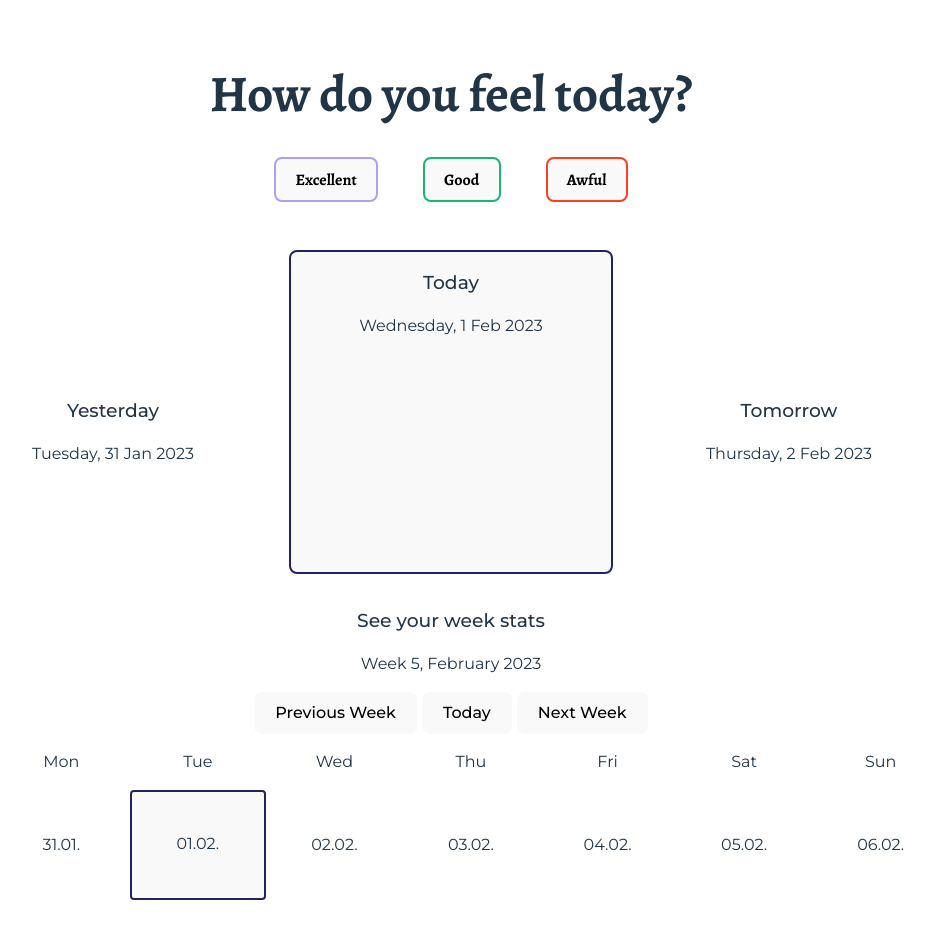
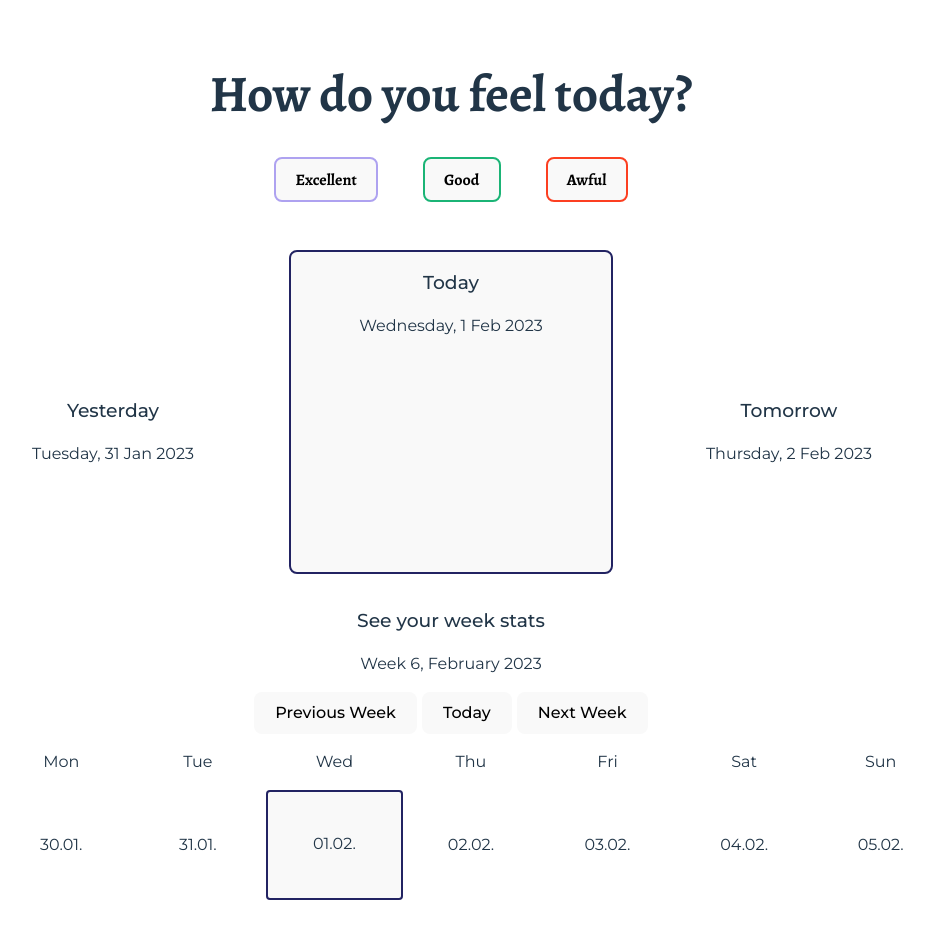
Before and after one commit to ni4yja/mood-app, a Vue app: page / in a window 1280 px wide. Shown: the top 938 px of the page, without its empty margins (189-1124 px from the left). Built offline with nearby package versions, Linux system fonts and the light colour scheme; the HTML template or start-up script is replaced by a standard one.

Commit message:
refactor calendar completely

```diff
--- a/src/components/CalendarWeek.vue
+++ b/src/components/CalendarWeek.vue
@@ -1,12 +1,17 @@
 <script setup>
 import dayjs from 'dayjs/esm/index.js'
-import weekday from 'dayjs/plugin/weekday.js'
 import utc from 'dayjs/plugin/utc.js'
+import en from 'dayjs/locale/en.js'
 import { ref, computed } from 'vue'
 import CalendarDateIndicator from './CalendarDateIndicator.vue'
 import CalendarDateSelector from './CalendarDateSelector.vue'
 import CalendarWeekdays from './CalendarWeekdays.vue'
 import CalendarWeekDayItem from './CalendarWeekDayItem.vue'
+
+dayjs.locale({
+  ...en,
+  weekStart: 1
+})
 
 let selectedDate = ref(dayjs())
 
@@ -14,76 +19,19 @@ const selectDate = (newSelectedDate) => {
   selectedDate.value = newSelectedDate
 }
 
-dayjs.extend(weekday)
 dayjs.extend(utc)
 
+const startOfWeek = computed(() => dayjs(selectedDate.value).startOf('week'))
+const weekdays = computed(() => [...Array(7)].fill(startOfWeek.value).map(
+  (day, index) => {
+    return {
+      date: day.add(index, 'day').format('YYYY-MM-DD'),
+    }
+  }
+))
+
 const today = computed(() => dayjs().utc().format('YYYY-MM-DD'))
-const calendarDay = computed(() => Number(selectedDate.value.format('DD')))
-const month = computed(() => Number(selectedDate.value.format('M')))
-const year = computed(() => Number(selectedDate.value.format('YYYY')))
 
-const currentWeekFullDays = computed(() => {
-  return [...Array(7)].map((day, index) => {
-    return {
-      date: dayjs(`${year.value}-${month.value}-${calendarDay.value + index}`).format('YYYY-MM-DD'),
-      isCurrentWeek: true
-    }
-  })
-})
-
-const getWeekday = (date) => dayjs(date).weekday()
-
-const daysBeforeSelectedDate = computed(() => {
-  const firstDayOfTheWeekDay = getWeekday(currentWeekFullDays.value[0].date)
-  const visibleNumberOfDaysFromPreviousWeek = firstDayOfTheWeekDay ? firstDayOfTheWeekDay - 1 : 6
-  const previousWeekMondayDate = dayjs(currentWeekFullDays.value[0].date)
-    .subtract(visibleNumberOfDaysFromPreviousWeek, 'days')
-    .format('YYYY-MM-DD')
-  return [...Array(visibleNumberOfDaysFromPreviousWeek)].map(
-    (day, index) => {
-      return {
-        date: dayjs(
-          `${dayjs(previousWeekMondayDate).add(index + 1, 'days')}`
-        ).utc().format('YYYY-MM-DD')
-      }
-    }
-  )
-})
-
-const daysAfterSelectedDate = computed(() => {
-  const currentWeek = dayjs(`${year.value}-${month.value}-${calendarDay.value}`)
-  const currentWeekMonth = currentWeek.format('MM')
-  const lastDayOfTheWeekDay = getWeekday(currentWeekFullDays.value[6].date)
-  const daysTillTheEndOfTheWeek = lastDayOfTheWeekDay ? 7 - lastDayOfTheWeekDay : lastDayOfTheWeekDay
-  const currentWeekSundayDate = dayjs(currentWeekFullDays.value[0].date)
-    .add(daysTillTheEndOfTheWeek + 1, 'days')
-    .date()
-
-  return [...Array(daysTillTheEndOfTheWeek)].map(
-    (day, index) => {
-      const daysCounter = () => {
-        let dayNumber = ''
-        if (currentWeekSundayDate - daysTillTheEndOfTheWeek <= 0) {
-          dayNumber = calendarDay.value + index
-        }
-        else {
-          dayNumber = `${currentWeekSundayDate - daysTillTheEndOfTheWeek + index}`
-        }
-        return dayNumber
-      }
-      return {
-        date: dayjs(
-          `${currentWeek.year()}-${currentWeekMonth}-${daysCounter()}`
-        ).utc().format('YYYY-MM-DD')
-      }
-    }
-  )
-})
-
-const days = computed(() => [
-  ...daysBeforeSelectedDate.value,
-  ...daysAfterSelectedDate.value,
-])
 </script>
 
 <template>
@@ -95,7 +43,7 @@ const days = computed(() => [
     </div>
     <CalendarWeekdays />
     <ol class="days-grid">
-      <CalendarWeekDayItem v-for="day in days" :key="day.date" :day="day" :is-today="day.date === today" />
+      <CalendarWeekDayItem v-for="day in weekdays" :key="day.date" :day="day" :is-today="day.date === today" />
     </ol>
   </div>
 </template>
```
